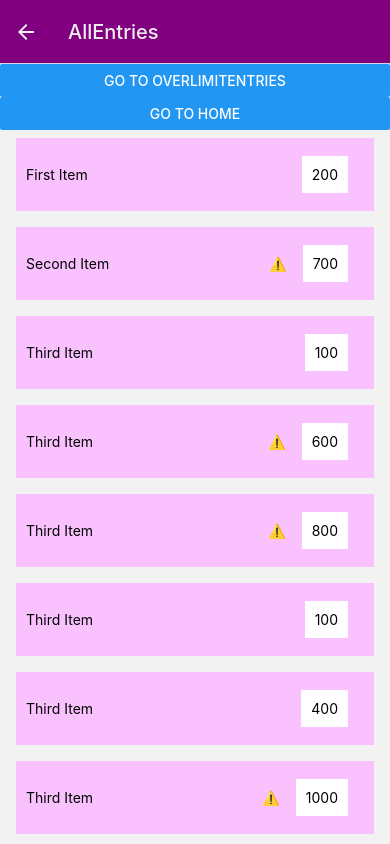
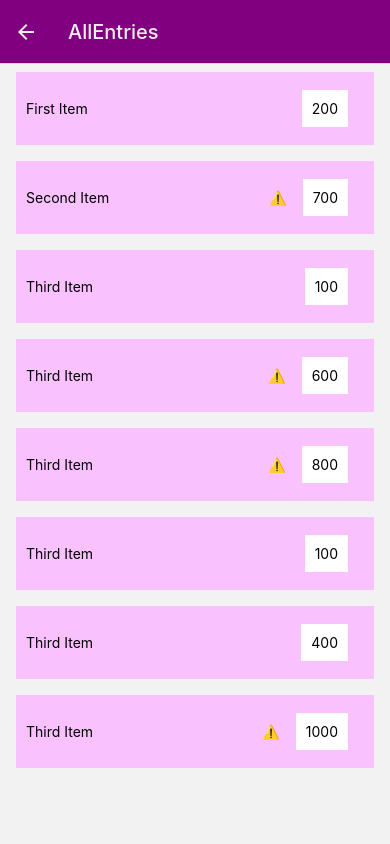
Before and after one commit to iamjackytung/MobileApplicationAssigment2, a React Native app: screen /AllEntries in a window 390 px wide. Built offline with nearby package versions, Linux system fonts and the light colour scheme.

Commit message:
AllEntries is created and contains a list of all the different items

```diff
--- a/Screens/AllEntries.js
+++ b/Screens/AllEntries.js
@@ -5,17 +5,7 @@ import EntriesList from "../Components/EntriesList";
 export default function AllEntries({ navigation }) {
   return (
     <View style={styles.container}>
-      <Button
-        title="Go to OverLimitEntries"
-        onPress={() =>
-          navigation.navigate("OverLimitEntries", { name: "OverLimitEntries" })
-        }
-      />
-      <Button
-        title="Go to Home"
-        onPress={() => navigation.navigate("Home", { name: "Home" })}
-      />
-      <EntriesList />
+      <EntriesList navigation={navigation} />
     </View>
   );
 }
```
